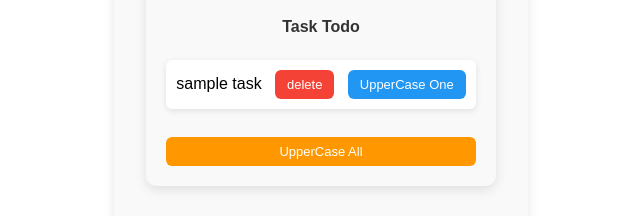
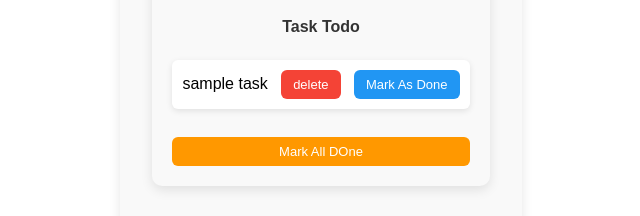
Before and after one commit to siddhi1012/React, a React (Vite) app in the folder react-state-class/: page / in a window 1280 px wide. Shown: the part 429-645 px from the top of the page, without its empty margins (319-959 px from the left). Built offline with nearby package versions, Linux system fonts and the light colour scheme; the HTML template or start-up script is replaced by a standard one.

Commit message:
via upload

```diff
--- a/react-state-class/src/TodoList.jsx
+++ b/react-state-class/src/TodoList.jsx
@@ -4,11 +4,11 @@
 import "./TodoList.css";
 export default function TodoList() {
     //state vaiable
-    let [todos, setTodo] = useState([{ task: "sample task", id: uuidv4() }]);
+    let [todos, setTodo] = useState([{ task: "sample task", id: uuidv4(), isDone: false }]);
     let [newTodo, setNewTodo] = useState("");
     let addNewTask = () => {
         setTodo((prevTodos) => {
-            return [...prevTodos, { task: newTodo, id: uuidv4() }];
+            return [...prevTodos, { task: newTodo, id: uuidv4(), isDone: false }];
         });
         setNewTodo("");
     }
@@ -18,24 +18,24 @@
     let deleteTodo = (id) => {
         setTodo((prevTodos) => (todos.filter((prevTodos) => prevTodos.id != id)));
     }
-    let upperCaseAll = () => {
+    let markAllDOne = () => {
         setTodo((prevTodos) => (
             prevTodos.map((todo) => {
                 return {
                     ...todo,
-                    task: todo.task.toUpperCase()
+                    isDone: true
                 };
             })
         ));
     }
 
-    let upperCaseOne = (id) => {
+    let markAsDone = (id) => {
         setTodo((prevTodos) =>
             prevTodos.map((todo) => {
                 if (todo.id == id) {
                     return {
                         ...todo,
-                        task: todo.task.toUpperCase()
+                        isDone: true
                     };
                 } else {
                     return todo;
@@ -61,15 +61,15 @@
                 {
                     todos.map((todo) => (
                         <li key={todo.id}>
-                            <span>{todo.task}</span>
+                            <span style={todo.isDone ? { textDecoration: "line-through" } : {}}>{todo.task}</span>
                             &nbsp;&nbsp;&nbsp;
                             <button onClick={() => deleteTodo(todo.id)}>delete</button>
-                             &nbsp;&nbsp;&nbsp;
-                            <button onClick={() => upperCaseOne(todo.id)}>UpperCase One</button>
+                            &nbsp;&nbsp;&nbsp;
+                            <button onClick={() => markAsDone(todo.id)}>Mark As Done</button>
                         </li>
                     ))}
             </ul>
-            <button onClick={upperCaseAll}>UpperCase All</button>
+            <button onClick={markAllDOne}>Mark All DOne</button>
 
         </div>
     )
```
